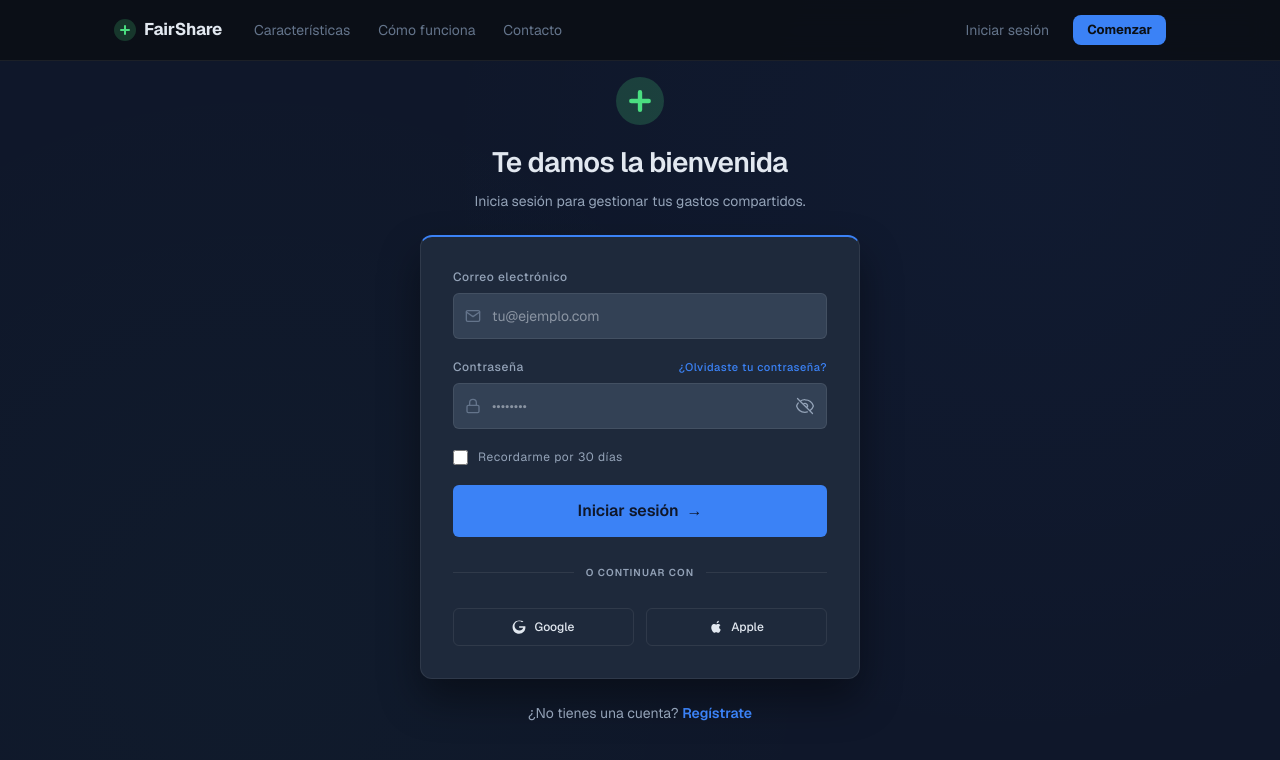
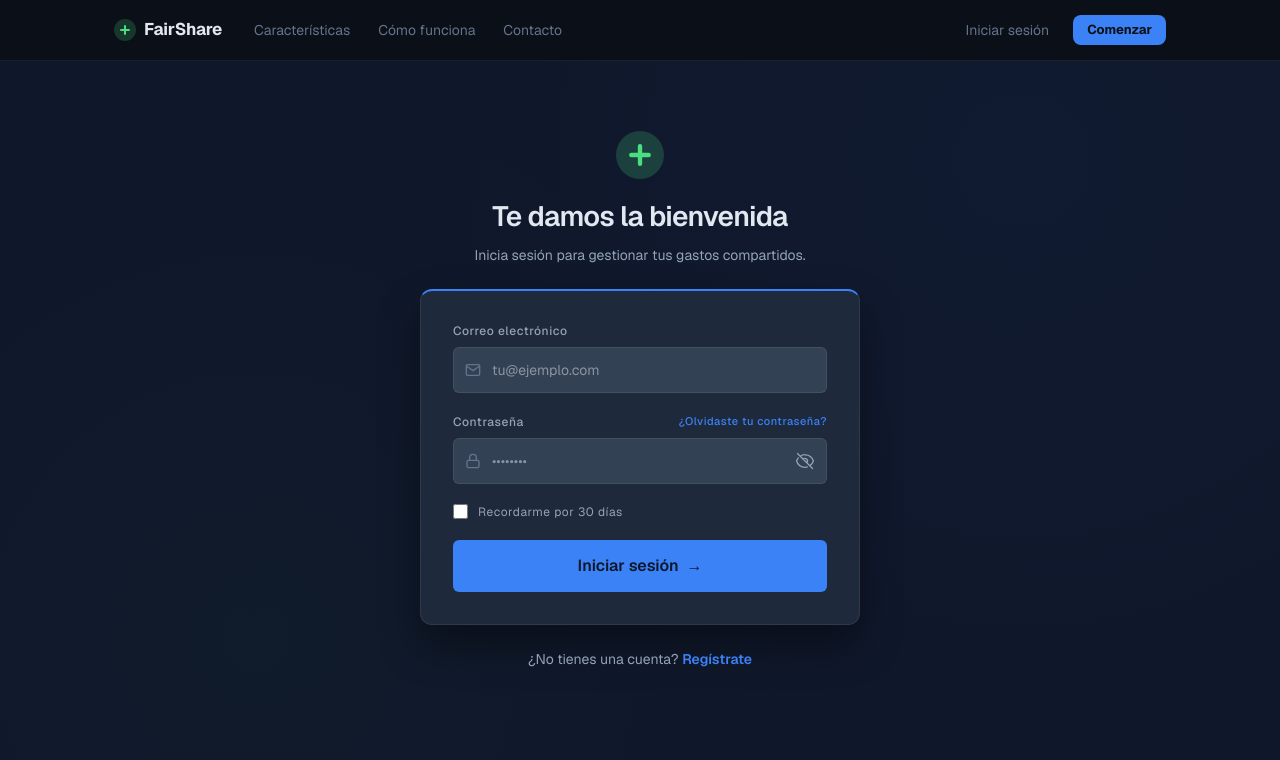
Before and after one commit to adrianlardin/Fairshare, a Next.js app in the folder frontend/: page /Login in a window 1280 px wide. Shown: the top 760 px of the page. Built offline with nearby package versions, Linux system fonts and the light colour scheme.

Commit message:
quitadas las opciones de apple y google del login y register

```diff
--- a/frontend/src/app/Login/LoginContent.jsx
+++ b/frontend/src/app/Login/LoginContent.jsx
@@ -217,30 +217,9 @@ export default function LoginContent() {
                 Iniciar sesión <span>→</span>
               </button>
 
-              <div className="flex items-center gap-3 my-2">
-                <div className="flex-1 h-[1px] bg-white/8" />
-                <span className="text-[#94A3B8] text-[10px] font-semibold tracking-widest">
-                  O CONTINUAR CON
-                </span>
-                <div className="flex-1 h-[1px] bg-white/8" />
-              </div>
 
-              <div className="flex gap-3">
-                <button
-                  type="button"
-                  className="flex-1 bg-transparent border border-white/8 rounded-md py-2.5 flex items-center justify-center gap-2 text-[#E2E8F0] text-xs font-medium cursor-pointer transition-colors duration-200 hover:bg-white/5"
-                >
-                  <GoogleIcon />
-                  <span>Google</span>
-                </button>
-                <button
-                  type="button"
-                  className="flex-1 bg-transparent border border-white/8 rounded-md py-2.5 flex items-center justify-center gap-2 text-[#E2E8F0] text-xs font-medium cursor-pointer transition-colors duration-200 hover:bg-white/5"
-                >
-                  <AppleIcon />
-                  <span>Apple</span>
-                </button>
-              </div>
+
+
             </form>
           </div>
 
--- a/frontend/src/app/Register/page.jsx
+++ b/frontend/src/app/Register/page.jsx
@@ -97,17 +97,9 @@ const LogoIcon = () => (
   </svg>
 );
 
-const GoogleIcon = () => (
-  <svg width="14" height="14" viewBox="0 0 24 24" fill="#e2e8f0">
-    <path d="M12.24 10.285V13.4h6.887c-.275 1.565-1.88 4.604-6.887 4.604-4.33 0-7.866-3.577-7.866-8s3.536-8 7.866-8c2.46 0 4.105 1.025 5.047 1.926l2.427-2.334C17.955 2.192 15.34 1 12.24 1 6.033 1 1 6.033 1 12.24s5.033 11.24 11.24 11.24c6.478 0 10.793-4.537 10.793-10.986 0-.746-.08-1.32-.176-1.884H12.24z" />
-  </svg>
-);
 
-const AppleIcon = () => (
-  <svg width="14" height="14" viewBox="0 0 24 24" fill="#e2e8f0">
-    <path d="M18.71 19.5c-.83 1.24-1.71 2.45-3.05 2.47-1.34.03-1.77-.79-3.29-.79-1.53 0-2 .77-3.27.82-1.31.05-2.3-1.32-3.14-2.53C4.25 17 2.94 12.45 4.7 9.39c.87-1.52 2.43-2.48 4.12-2.51 1.28-.02 2.5.87 3.29.87.78 0 2.26-1.07 3.81-.91.65.03 2.47.26 3.64 1.98-.09.06-2.17 1.28-2.15 3.81.03 3.02 2.65 4.03 2.68 4.04-.03.07-.42 1.44-1.38 2.83M15.97 4.17c.66-.81 1.11-1.93.99-3.06-.96.04-2.13.64-2.82 1.45-.6.7-1.13 1.84-1.01 2.96 1.07.08 2.18-.54 2.84-1.35z" />
-  </svg>
-);
+
+
 
 // ── Componente Principal ────────────────────────────────────────────────────────
 const Register = () => {
@@ -308,22 +300,6 @@ const handleRegister = async (e) => {
           </button>
         </form>
 
-        <div className="relative flex py-5 items-center">
-          <div className="flex-grow border-t border-slate-700"></div>
-          <span className="flex-shrink mx-4 text-[10px] tracking-wider text-gray-500 font-mono font-medium uppercase">
-            o continuar con
-          </span>
-          <div className="flex-grow border-t border-slate-700"></div>
-        </div>
-
-        <div className="grid grid-cols-2 gap-4">
-          <button className="flex items-center justify-center gap-2 bg-transparent border border-slate-700 hover:bg-slate-700/40 py-2.5 rounded-xl text-xs font-semibold transition-colors">
-            <GoogleIcon /> Google
-          </button>
-          <button className="flex items-center justify-center gap-2 bg-transparent border border-slate-700 hover:bg-slate-700/40 py-2.5 rounded-xl text-xs font-semibold transition-colors">
-            <AppleIcon /> Apple
-          </button>
-        </div>
       </div>
 
       <p className="text-xs text-gray-400 mt-6">
```
